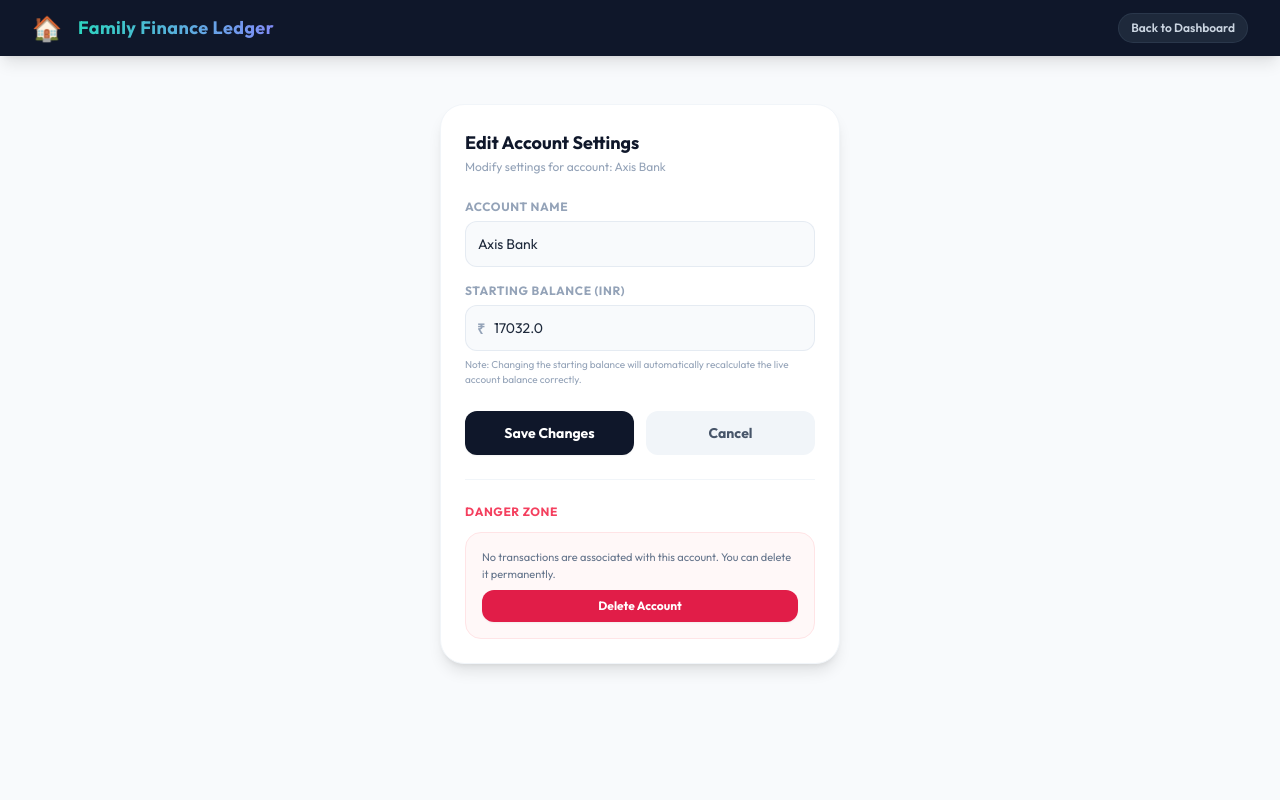
After one commit to richierichierich1098/family-expense-tracker, a Flask app: page /edit_account/1 in a window 1280 px wide. The commit adds this page. Run offline with Flask 3, Linux system fonts and the light colour scheme; the visitor is signed in with stand-in values (Sample User, id 1); data comes from the database, SQL or seed files in the repository; tables that the repository leaves empty hold one stand-in row (values such as "Sample post"); data that the repository does not hold is empty; some libraries are stand-ins or nearby versions.

Commit message:
Implement account edit and delete functionality

```diff
--- a/app.py
+++ b/app.py
@@ -637,9 +637,92 @@ def delete_user(user_id):
     cursor.execute("DELETE FROM users WHERE id = ?", (user_id,))
     conn.commit()
     conn.close()
+    return redirect(url_for("family"))
+
+@app.route("/edit_account/<int:account_id>", methods=["GET", "POST"])
+@login_required
+def edit_account(account_id):
+    conn = sqlite3.connect(DB_FILE)
+    cursor = conn.cursor()
+
+    cursor.execute("SELECT * FROM accounts WHERE id = ?", (account_id,))
+    account = cursor.fetchone()
+    if not account:
+        conn.close()
+        return redirect(url_for("dashboard"))
+
+    error = None
+    if request.method == "POST":
+        new_name = request.form.get("account_name", "").strip()
+        try:
+            new_starting = float(request.form.get("starting_balance", "0"))
+        except ValueError:
+            new_starting = 0.0
+
+        if not new_name:
+            error = "Account name cannot be empty."
+        else:
+            # Check if name already exists on another account
+            cursor.execute("SELECT id FROM accounts WHERE account_name = ? AND id != ?", (new_name, account_id))
+            if cursor.fetchone():
+                error = f"An account named '{new_name}' already exists."
+            else:
+                # Update transactions referencing this account so they don't break/disassociate
+                cursor.execute("UPDATE transactions SET account_name = ? WHERE account_name = ?", (new_name, account[1]))
+
+                # Update accounts table
+                cursor.execute('''
+                    UPDATE accounts
+                    SET account_name = ?, starting_balance = ?
+                    WHERE id = ?
+                ''', (new_name, new_starting, account_id))
+                conn.commit()
+                conn.close()
+
+                # Recalculate balances and push sync
+                update_account_balances()
+                auto_sync_push()
+                return redirect(url_for("dashboard"))
+
+    # Get transaction count for this account to see if it is deletable
+    cursor.execute("SELECT COUNT(*) FROM transactions WHERE account_name = ?", (account[1],))
+    tx_count = cursor.fetchone()[0]
+    deletable = (tx_count == 0)
+
+    conn.close()
+    return render_template("edit_account.html", account=account, deletable=deletable, tx_count=tx_count, error=error)
+
+@app.route("/delete_account/<int:account_id>")
+@login_required
+def delete_account(account_id):
+    conn = sqlite3.connect(DB_FILE)
+    cursor = conn.cursor()
+
+    cursor.execute("SELECT account_name FROM accounts WHERE id = ?", (account_id,))
+    account_row = cursor.fetchone()
+    if not account_row:
+        conn.close()
+        return redirect(url_for("dashboard"))
+
+    account_name = account_row[0]
+
+    # Check if there are transactions associated
+    cursor.execute("SELECT COUNT(*) FROM transactions WHERE account_name = ?", (account_name,))
+    tx_count = cursor.fetchone()[0]
+
+    if tx_count > 0:
+        conn.close()
+        return "Access Denied: Cannot delete account. There are transaction entries logged under this account.", 400
+
+    cursor.execute("DELETE FROM accounts WHERE id = ?", (account_id,))
+    conn.commit()
+    conn.close()
+
+    # Recalculate balances and sync
+    update_account_balances()
     auto_sync_push()
 
-    return redirect(url_for("family"))
+    return redirect(url_for("dashboard"))
 
 # API endpoints on PythonAnywhere for DB Download / Upload
 @app.route("/api/db/download")
--- /dev/null
+++ b/templates/edit_account.html
@@ -0,0 +1,99 @@
+<!DOCTYPE html>
+<html lang="en">
+<head>
+    <meta charset="UTF-8">
+    <meta name="viewport" content="width=device-width, initial-scale=1.0">
+    <title>Edit Account - Family Finance Ledger</title>
+    <script src="https://cdn.tailwindcss.com"></script>
+    <link href="https://fonts.googleapis.com/css2?family=Outfit:wght@300;400;500;600;700&display=swap" rel="stylesheet">
+    <style>
+        body {
+            font-family: 'Outfit', sans-serif;
+        }
+    </style>
+</head>
+<body class="bg-[#f8fafc] text-slate-800 leading-normal tracking-normal min-h-screen pb-20 md:pb-6">
+
+    <!-- Top Navigation Bar -->
+    <nav class="bg-slate-900 text-white shadow-lg sticky top-0 z-50">
+        <div class="max-w-7xl mx-auto px-4 sm:px-6 lg:px-8 py-3 flex justify-between items-center">
+            <div class="flex items-center gap-2 sm:gap-4">
+                <span class="text-xl sm:text-2xl">🏠</span>
+                <span class="text-base sm:text-lg font-bold tracking-wide bg-gradient-to-r from-teal-400 to-indigo-400 bg-clip-text text-transparent">Family Finance Ledger</span>
+            </div>
+            <div class="flex items-center gap-2 sm:gap-4">
+                <a href="/" class="text-xs font-semibold text-slate-300 hover:text-white bg-slate-800 px-3 py-1.5 rounded-full border border-slate-700/60 transition">
+                    Back to Dashboard
+                </a>
+            </div>
+        </div>
+    </nav>
+
+    <main class="max-w-md mx-auto p-4 md:p-6 mt-6">
+
+        <!-- Error / Status message -->
+        {% if error %}
+        <div class="mb-4 p-4 rounded-2xl bg-rose-50 border border-rose-100 text-rose-700 text-sm font-medium">
+            ⚠️ {{ error }}
+        </div>
+        {% endif %}
+
+        <!-- Edit Account Card -->
+        <div class="bg-white p-6 rounded-3xl shadow-lg border border-slate-100 space-y-6">
+            <div>
+                <h3 class="text-lg font-bold text-slate-900">Edit Account Settings</h3>
+                <p class="text-xs text-slate-400 mt-0.5">Modify settings for account: {{ account[1] }}</p>
+            </div>
+
+            <form action="/edit_account/{{ account[0] }}" method="POST" class="space-y-4">
+                <div>
+                    <label class="block text-xs font-bold uppercase text-slate-400 tracking-wider mb-1.5">Account Name</label>
+                    <input type="text" name="account_name" value="{{ account[1] }}" required class="w-full bg-slate-50 border border-slate-200/80 rounded-xl p-3 focus:ring-2 focus:ring-indigo-500/20 focus:border-indigo-500 outline-none transition duration-150 text-sm text-slate-800">
+                </div>
+
+                <div>
+                    <label class="block text-xs font-bold uppercase text-slate-400 tracking-wider mb-1.5">Starting Balance (INR)</label>
+                    <div class="relative">
+                        <span class="absolute left-3 top-3.5 text-slate-400 font-bold text-sm">₹</span>
+                        <input type="number" step="0.01" name="starting_balance" value="{{ account[2] }}" required class="w-full bg-slate-50 border border-slate-200/80 rounded-xl py-3 pl-7 pr-3 focus:ring-2 focus:ring-indigo-500/20 focus:border-indigo-500 outline-none transition duration-150 text-sm text-slate-800">
+                    </div>
+                    <p class="text-[10px] text-slate-400 mt-1.5">Note: Changing the starting balance will automatically recalculate the live account balance correctly.</p>
+                </div>
+
+                <div class="flex gap-3 pt-2">
+                    <button type="submit" class="flex-1 bg-slate-900 text-white font-bold py-3 rounded-xl hover:bg-slate-800 transition duration-150 shadow-sm text-sm">
+                        Save Changes
+                    </button>
+                    <a href="/" class="flex-1 bg-slate-100 hover:bg-slate-200 text-slate-600 font-bold py-3 rounded-xl text-center transition duration-150 text-sm">
+                        Cancel
+                    </a>
+                </div>
+            </form>
+
+            <hr class="border-slate-100">
+
+            <!-- Danger Zone -->
+            <div class="space-y-3">
+                <h4 class="text-xs font-bold uppercase tracking-wider text-rose-500">Danger Zone</h4>
+
+                {% if deletable %}
+                <div class="p-4 rounded-2xl bg-rose-50/50 border border-rose-100 flex flex-col space-y-2">
+                    <span class="text-[11px] text-slate-500">No transactions are associated with this account. You can delete it permanently.</span>
+                    <a href="/delete_account/{{ account[0] }}" onclick="return confirm('Are you sure you want to delete this account permanently? This action cannot be undone.')" class="w-full bg-rose-600 hover:bg-rose-700 text-white font-bold py-2 rounded-xl text-center text-xs transition duration-150 shadow-sm">
+                        Delete Account
+                    </a>
+                </div>
+                {% else %}
+                <div class="p-4 rounded-2xl bg-slate-50 border border-slate-100 flex flex-col space-y-2">
+                    <span class="text-[11px] text-slate-500">⚠️ **Cannot Delete**: There are **{{ tx_count }}** transaction entries logged under this account in the ledger. You must first edit or delete those transactions before you can remove this account.</span>
+                    <button disabled class="w-full bg-slate-200 text-slate-400 font-bold py-2 rounded-xl text-xs cursor-not-allowed">
+                        Delete Account (Unavailable)
+                    </button>
+                </div>
+                {% endif %}
+            </div>
+        </div>
+    </main>
+
+</body>
+</html>
```
Also changed, not shown: templates/dashboard.html (+11 -0 lines).
